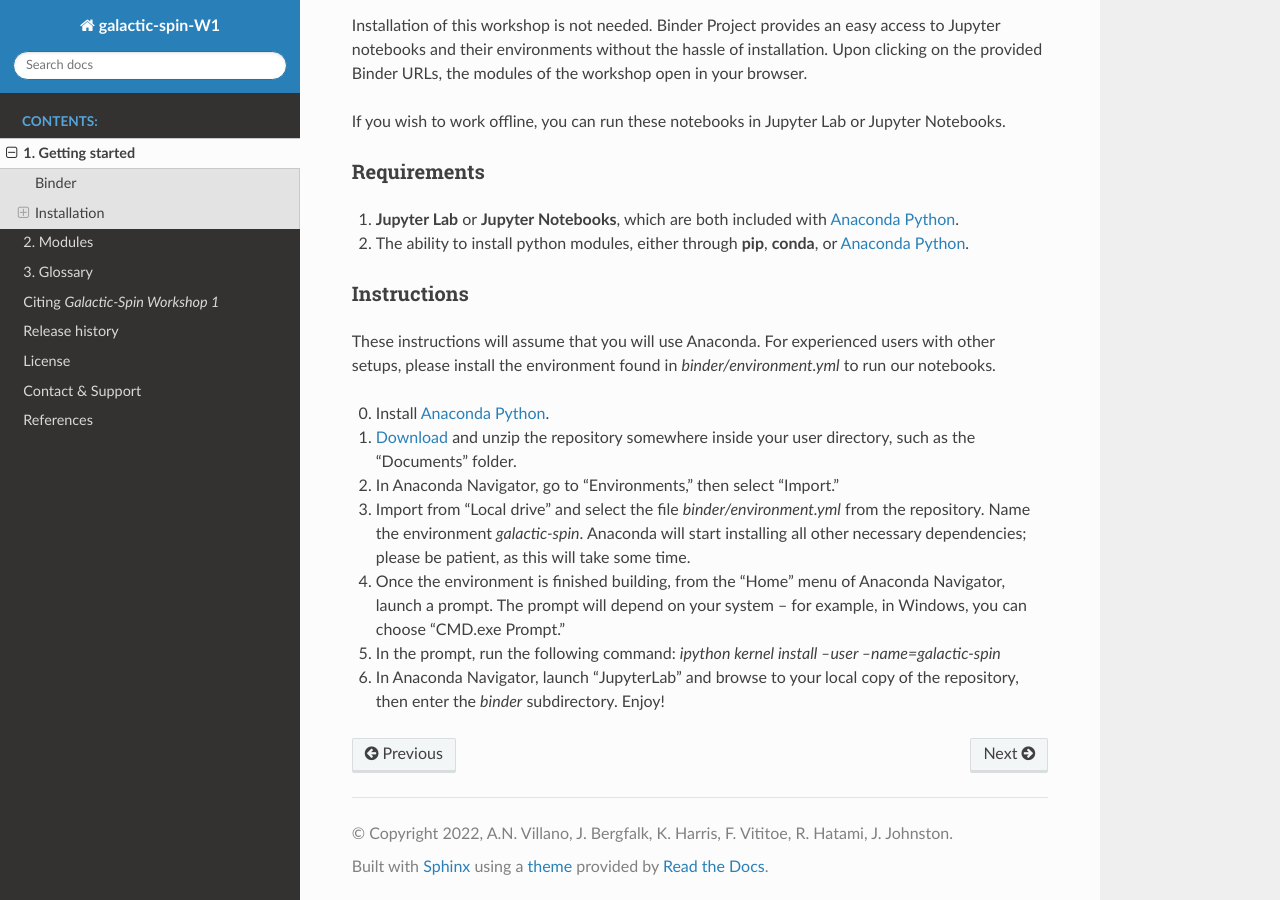
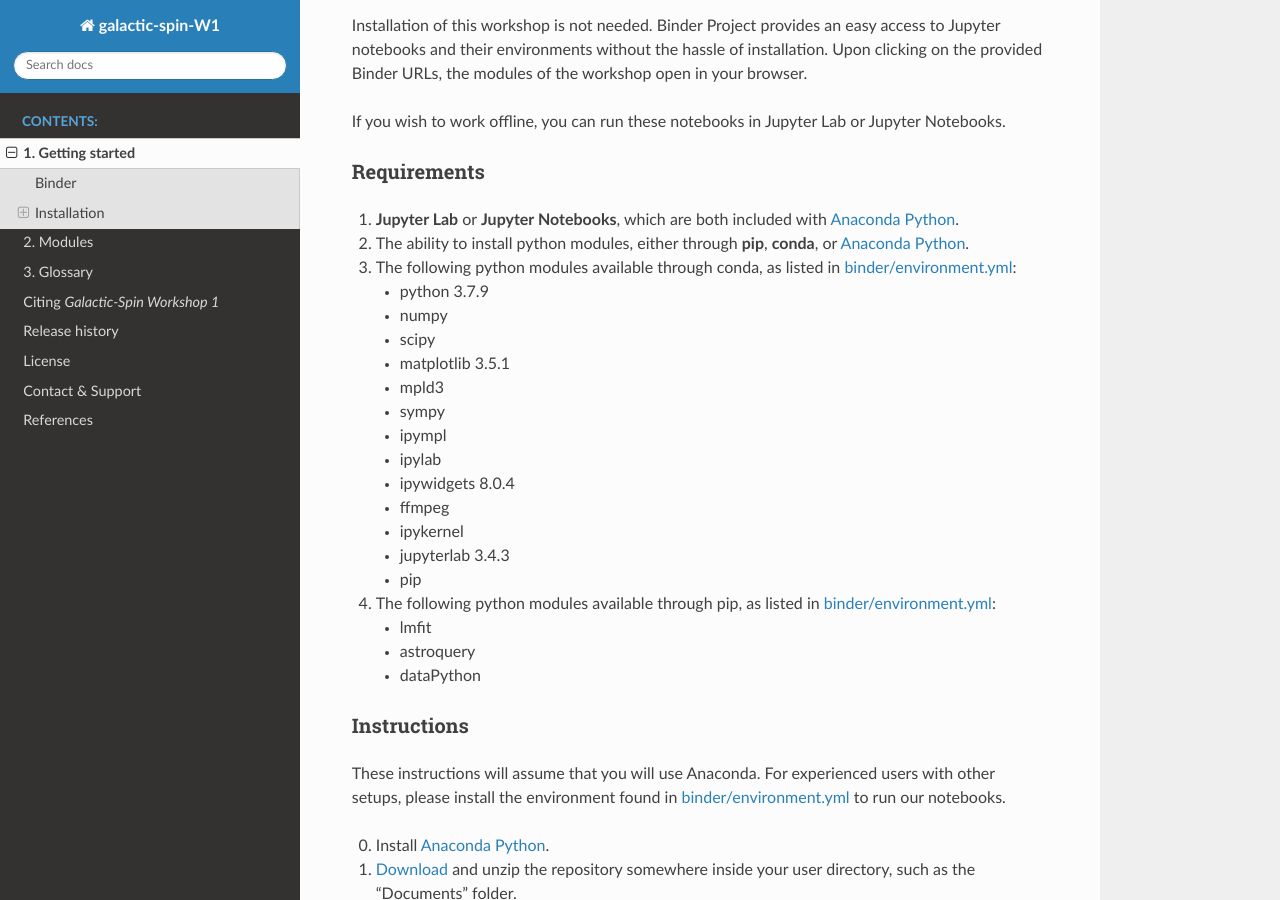
Before and after one commit to villano-lab/galactic-spin-W1, a Sphinx documentation site: the page built from docs/source/01_Getting_Started.rst, in a window 1280 px wide and 900 px high, scrolled down 398 px. Built offline with Sphinx 7.4.7 and the Read the Docs theme 2.0.0, drawn with Linux system fonts in a browser that asks for light colours; pages that are not in the unit, such as notebooks, are missing from menus.

Commit message:
Update requirements in docs.

```diff
--- a/docs/source/01_Getting_Started.rst
+++ b/docs/source/01_Getting_Started.rst
@@ -23,20 +23,55 @@ If you wish to work offline, you can run these notebooks in Jupyter Lab or Jupyt
 Requirements
 ------------
 
-1. **Jupyter Lab** or **Jupyter Notebooks**, which are both included with `Anaconda Python <https://www.anaconda.com/>`_.
-2. The ability to install python modules, either through **pip**, **conda**, or `Anaconda Python <https://www.anaconda.com/>`_.
+#. **Jupyter Lab** or **Jupyter Notebooks**, which are both included with `Anaconda Python <https://www.anaconda.com/>`_.
+#. The ability to install python modules, either through **pip**, **conda**, or `Anaconda Python <https://www.anaconda.com/>`_.
+#. The following python modules available through conda, as listed in `binder/environment.yml <https://github.com/villano-lab/galactic-spin-W1/tree/master/binder/environment.yml>`_:
+
+   * python 3.7.9
+
+   * numpy
+
+   * scipy
+
+   * matplotlib 3.5.1
+
+   * mpld3
+
+   * sympy
+
+   * ipympl
+
+   * ipylab
+
+   * ipywidgets 8.0.4
+
+   * ffmpeg
+
+   * ipykernel
+
+   * jupyterlab 3.4.3
+
+   * pip
+
+#. The following python modules available through pip, as listed in `binder/environment.yml <https://github.com/villano-lab/galactic-spin-W1/tree/master/binder/environment.yml>`_:
+
+   * lmfit
+
+   * astroquery
+
+   * dataPython
 
 Instructions
 ------------
 
 These instructions will assume that you will use Anaconda.
 For experienced users with other setups,
-please install the environment found in `binder/environment.yml` to run our notebooks.
+please install the environment found in `binder/environment.yml <https://github.com/villano-lab/galactic-spin-W1/tree/master/binder/environment.yml>`_ to run our notebooks.
 
 0. Install `Anaconda Python <https://www.anaconda.com/>`_.
 1. `Download <https://github.com/villano-lab/galactic-spin-W1/archive/refs/heads/master.zip>`_ and unzip the repository somewhere inside your user directory, such as the "Documents" folder.
 2. In Anaconda Navigator, go to "Environments," then select "Import."
-3. Import from "Local drive" and select the file `binder/environment.yml` from the repository. Name the environment `galactic-spin`. Anaconda will start installing all other necessary dependencies; please be patient, as this will take some time.
+3. Import from "Local drive" and select the file `binder/environment.yml <https://github.com/villano-lab/galactic-spin-W1/tree/master/binder/environment.yml>`_ from the repository. Name the environment `galactic-spin`. Anaconda will start installing all other necessary dependencies; please be patient, as this will take some time.
 4. Once the environment is finished building, from the "Home" menu of Anaconda Navigator, launch a prompt. The prompt will depend on your system -- for example, in Windows, you can choose "CMD.exe Prompt."
 5. In the prompt, run the following command: `ipython kernel install --user --name=galactic-spin`
 6. In Anaconda Navigator, launch "JupyterLab" and browse to your local copy of the repository, then enter the `binder` subdirectory. Enjoy!
```
